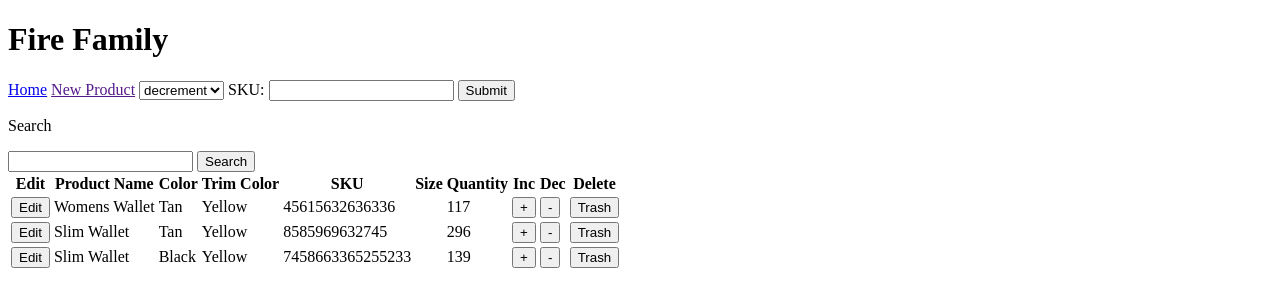
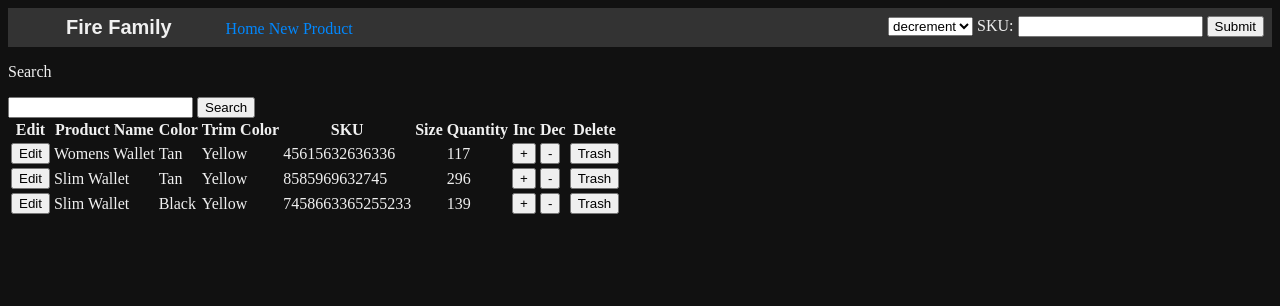
Before and after one commit to n8pickle/Web_Practice, a plain HTML site: page index.html in a window 1280 px wide. Drawn offline with Linux system fonts and the light colour scheme.

Commit message:
added styling for the website

```diff
--- /dev/null
+++ b/index.css
@@ -0,0 +1,27 @@
+html {
+  background-color: #111111;
+  color: #f0f0f0;
+}
+h1 {
+  display: inline;
+  margin: 50px;
+  font-size: 15pt;
+  font-family: sans-serif;
+}
+
+a {
+  text-decoration: none;
+  color: #0088ff;
+}
+
+header {
+  padding: 8px;
+  background-color: #333333;
+}
+
+select {
+}
+
+.pull-right {
+  float: right;
+}
--- a/index.html
+++ b/index.html
@@ -1,7 +1,7 @@
 <!DOCTYPE html>
 <html>
   <head>
-
+    <link rel="stylesheet" href="index.css" />
   </head>
 
   <body>
@@ -9,17 +9,19 @@
       <h1>Fire Family</h1>
       <a href="/">Home</a>
       <a href="">New Product</a>
+      <div class="pull-right">
         <select name="" id="">
           <option value="">decrement</option>
           <option value="">increment</option>
         </select>
         <span>SKU:</span>
-                <input type="text">
+        <input type="text" />
         <button>Submit</button>
+      </div>
     </header>
     <section>
       <p>Search</p>
-                <input type="text">
+      <input type="text" />
       <button>Search</button>
     </section>
     <section>
@@ -136,7 +138,5 @@
     </section>
   </body>
 
-    <footer>
-
-    </footer>
+  <footer></footer>
 </html>
```
Lines whose indentation alone changed are shown as unchanged.
